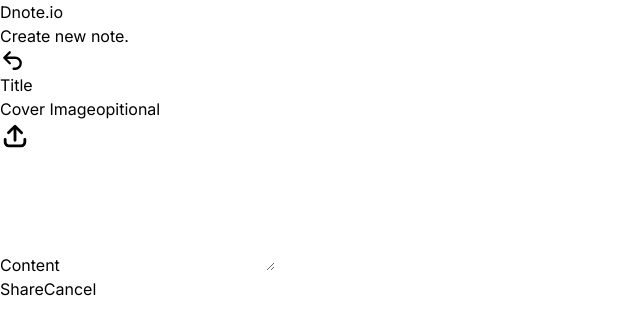
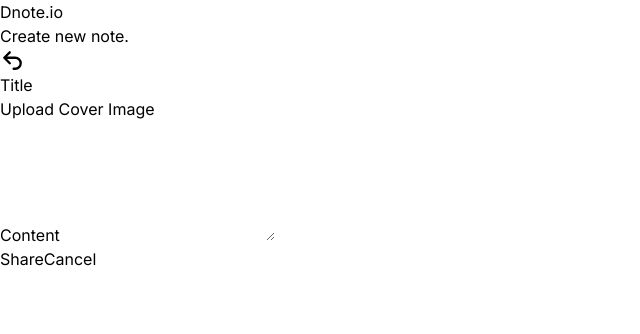
Before and after one commit to ZweThuta/Dnote_project, a React (Vite) app: page /create in a window 1280 px wide. Shown: the top 334 px of the page, without its empty margins (0-640 px from the left). Built offline with nearby package versions, Linux system fonts and the light colour scheme.

Commit message:
upload fixed

```diff
--- a/src/components/NoteForm.jsx
+++ b/src/components/NoteForm.jsx
@@ -10,6 +10,7 @@
 const NoteForm = ({ isCreate }) => {
   const [redirect, setRedirect] = useState(false);
   const [oldNote, setOldNote] = useState({});
+  const [isUpload, setIsUpload] = useState(false);
   const { id } = useParams();
   const fileRef = useRef();
   const [previewImg, setPreviewImg] = useState(null);
@@ -62,14 +63,13 @@
     }
 
     const formData = new FormData();
-    formData.append("title",values.title);
-    formData.append("content",values.content);
-    formData.append("cover_image",values.cover_image);
-    formData.append("note_id",values.note_id);
+    formData.append("title", values.title);
+    formData.append("content", values.content);
+    formData.append("cover_image", values.cover_image);
+    formData.append("note_id", values.note_id);
 
     const response = await fetch(API, {
       method: "post",
-      // headers: { "Content-Type": "multipart/form-data" },
       body: formData,
     });
 
@@ -101,6 +101,9 @@
   const clearPreImg = (setFieldValue) => {
     setPreviewImg(null);
     setFieldValue("cover_image", null);
+    if (isCreate) {
+      fileRef.current.value = null;
+    }
   };
 
   if (redirect) {
@@ -151,11 +154,35 @@
               />
               <StyleErrorMsg name="title" />
             </div>
+            {
+              isUpload ?(<>
+                <p
+                  className="text-base font-medium cursor-pointer text-teal-600"
+                  onClick={(_) => setIsUpload(false)}
+                >
+                  Hide Cover Image
+                </p>
+              </>):(
+                <>
+                  <p
+                    className="text-base font-medium cursor-pointer text-teal-600"
+                    onClick={(_) => setIsUpload(true)}
+                  >
+                    Upload Cover Image
+                  </p>
+                </>
+              )
+            }
 
+            {isUpload && (
+              <div>
                 <div className="mb-3">
-              <label htmlFor="cover_image" className="font-large block pb-2">
+                  <label
+                    htmlFor="cover_image"
+                    className="font-large block pb-2"
+                  >
                     Cover Image
-                <span className="text-xs font-medium">opitional</span>
+                    <span className="text-xs font-medium">&nbsp;opitional</span>
                   </label>
                   {previewImg && (
                     <p
@@ -182,6 +209,8 @@
                     onClick={() => fileRef.current.click()}
                   >
                     <ArrowUpTrayIcon width={30} height={30} className="z-20" />
+                    {isCreate ? (
+                      <>
                         {previewImg && (
                           <img
                             src={previewImg}
@@ -189,9 +218,25 @@
                             className="w-full absolute top-0 left-0 h-full object-cover opacity-65 z-10"
                           />
                         )}
+                      </>
+                    ) : (
+                      <img
+                        src={
+                          previewImg
+                            ? previewImg
+                            : `${import.meta.env.VITE_API}/${
+                                oldNote.cover_image
+                              }`
+                        }
+                        alt={"Preview Image"}
+                        className="w-full absolute top-0 left-0 h-full object-cover opacity-65 z-10"
+                      />
+                    )}
                   </div>
-              <StyleErrorMsg name="cover_image"/>
+                  <StyleErrorMsg name="cover_image" />
                 </div>
+              </div>
+            ) }
 
             <div className="">
               <label htmlFor="content" className="font-large block pb-2">
```
Lines whose indentation alone changed are shown as unchanged.
